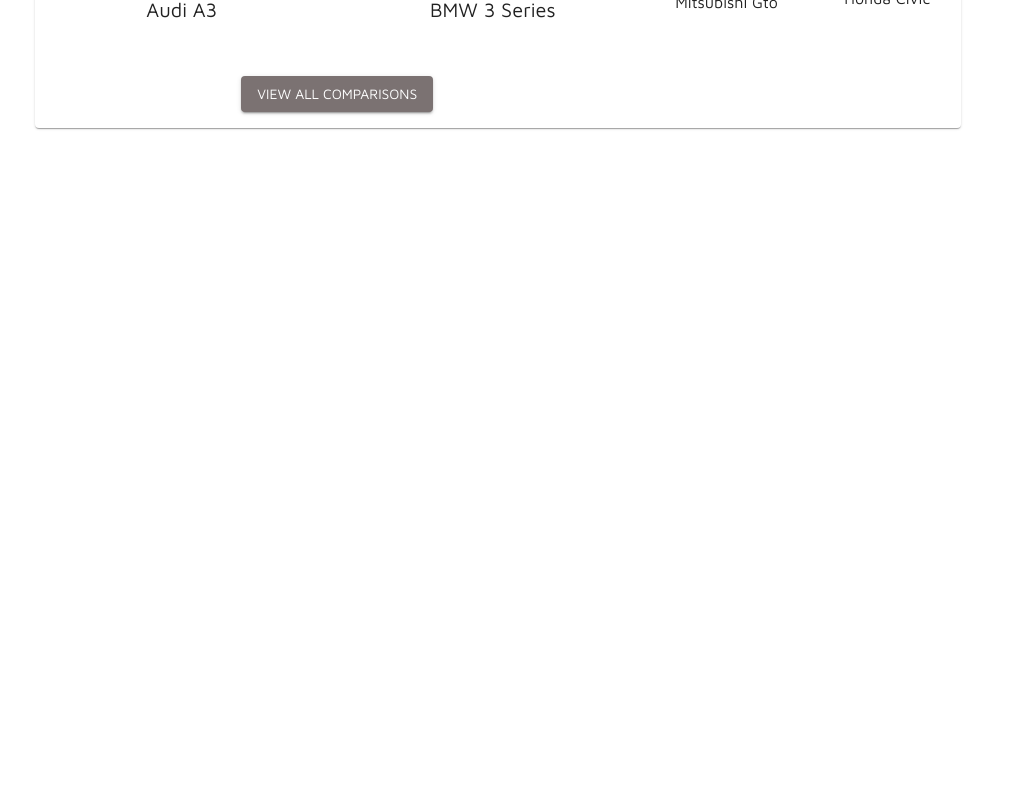
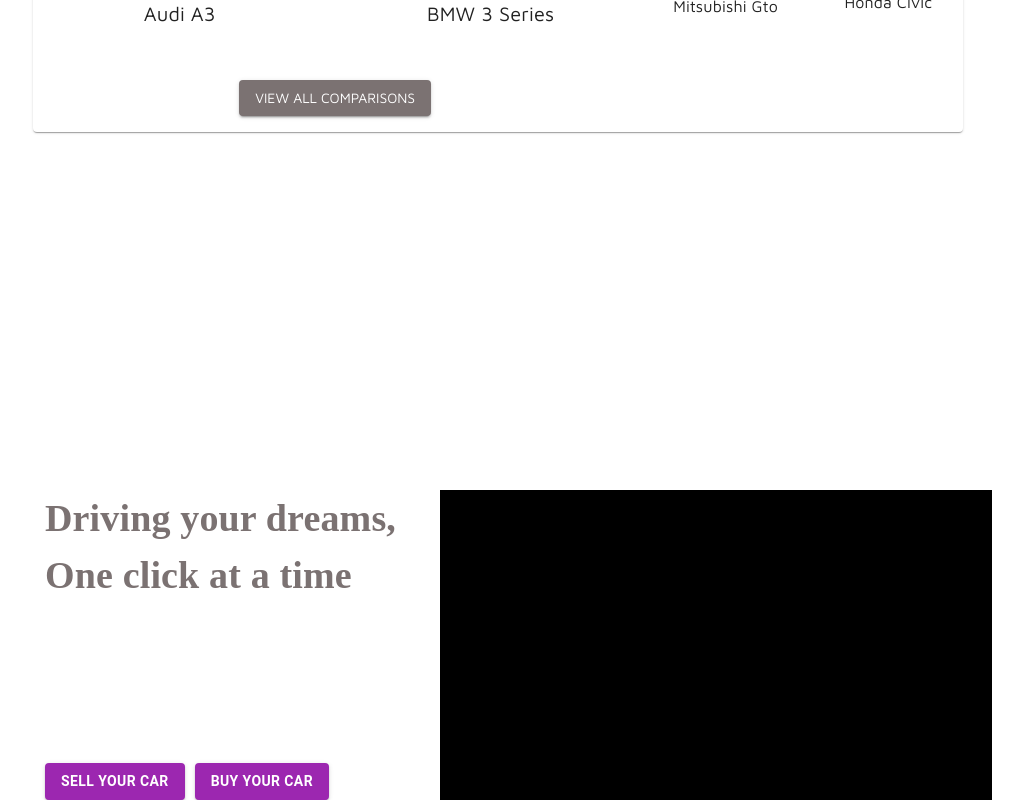
Before and after one commit to Ishaqullah/AutoConnect, a React (Create React App) app in the folder client/: page / in a window 1280 px wide. Shown: the part 1093-1893 px from the top of the page, without its empty margins (142-1165 px from the left). Before the commit the page ends 1390 px from the top, so only its background shows below. Built offline with nearby package versions, Linux system fonts and the light colour scheme.

Commit message:
header w errors

```diff
--- a/client/src/App.js
+++ b/client/src/App.js
@@ -5,7 +5,7 @@
 import Grid from "@mui/material/Grid";
 import Comparision from "./components/comparision";
 import ListedVehicles from "./components/listedVehicles";
-
+import Header from "./components/header";
 const theme = createTheme({
   palette: {
     secondary: {
@@ -38,6 +38,9 @@
           <Comparision />
         </ThemeProvider>
       </Grid>
+      <Grid item xs={6}>
+        <Header />
+      </Grid>
 
       <Grid item xs={1}>
         <item></item>
--- /dev/null
+++ b/client/src/components/header.js
@@ -0,0 +1,79 @@
+import React from 'react';
+import CssBaseline from '@mui/material/CssBaseline';
+import Box from '@mui/material/Box';
+import Container from '@mui/material/Container';
+import { Grid } from '@mui/material';
+import Button from '@mui/material/Button';
+import { Carousel } from '@mui/material';
+
+
+ const Header = () => {
+//   const items = [
+//     {
+//       src: '../../src/Images/Vehicle-Inspection.jpg',
+//       alt: 'Inspection Image',
+//     },
+//     {
+//       src: '../../src/Images/198643672-row-of-used-cars-rental-or-automobile-sale-services.jpg',
+//       alt: 'Cars image'
+//     }
+//   ]
+
+
+  return (
+    <React.Fragment>
+      <CssBaseline />
+      <Container maxWidth="sm">
+        <Grid container position="relative">
+          <Grid item xs={6}>
+            <Box
+              sx={{
+                bgcolor: 'white',
+                position: 'absolute',
+                width: 'calc(100% - 143px)',
+                height: '310px',
+                top: '189px',
+                left: '138px',
+                display: 'flex',
+                flexDirection: 'column',
+                paddingLeft: '5px',
+                overflow: 'hidden',
+                justifyContent: 'space-between'
+              }}
+            >
+              <span style={{ color: '#7B7272', fontSize: '38px', fontWeight: '700', fontFamily: 'Maven-Pro' }}>
+                Driving your dreams, One click at a time
+              </span>
+              <div style={{ display: 'flex', gap: '10px' }}>
+                <Button color="secondary" to="#" variant="contained">
+                  <b>Sell Your Car</b>
+                </Button>
+                <Button color="secondary" to="#" variant="contained">
+                  <b>Buy Your Car</b>
+                </Button>
+              </div>
+            </Box>
+          </Grid>
+          <Grid item xs={6}>
+            <Box
+              sx={{
+                bgcolor: 'black',
+                position: 'absolute',
+                width: '100%',
+                height: '310px',
+                top: '189px',
+                left: '538px',
+                display: 'flex',
+                alignItems: 'center',
+                justifyContent: 'center',
+              }}
+            >
+            </Box>
+          </Grid>
+        </Grid>
+      </Container>
+    </React.Fragment>
+  );
+};
+
+export default Header;
```
Also changed, not shown: 1 other file (tests, documents, lock files or other folders).
